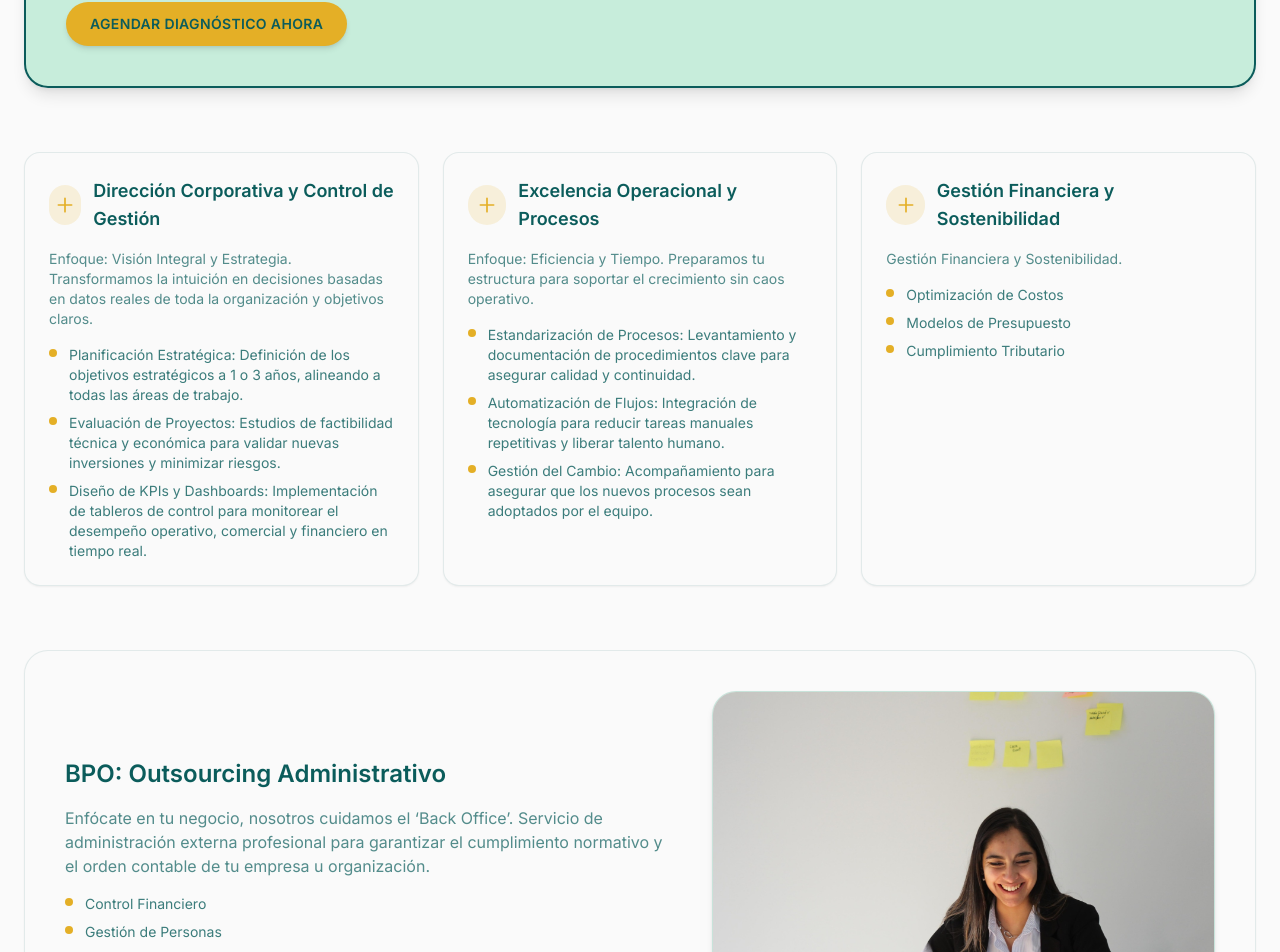
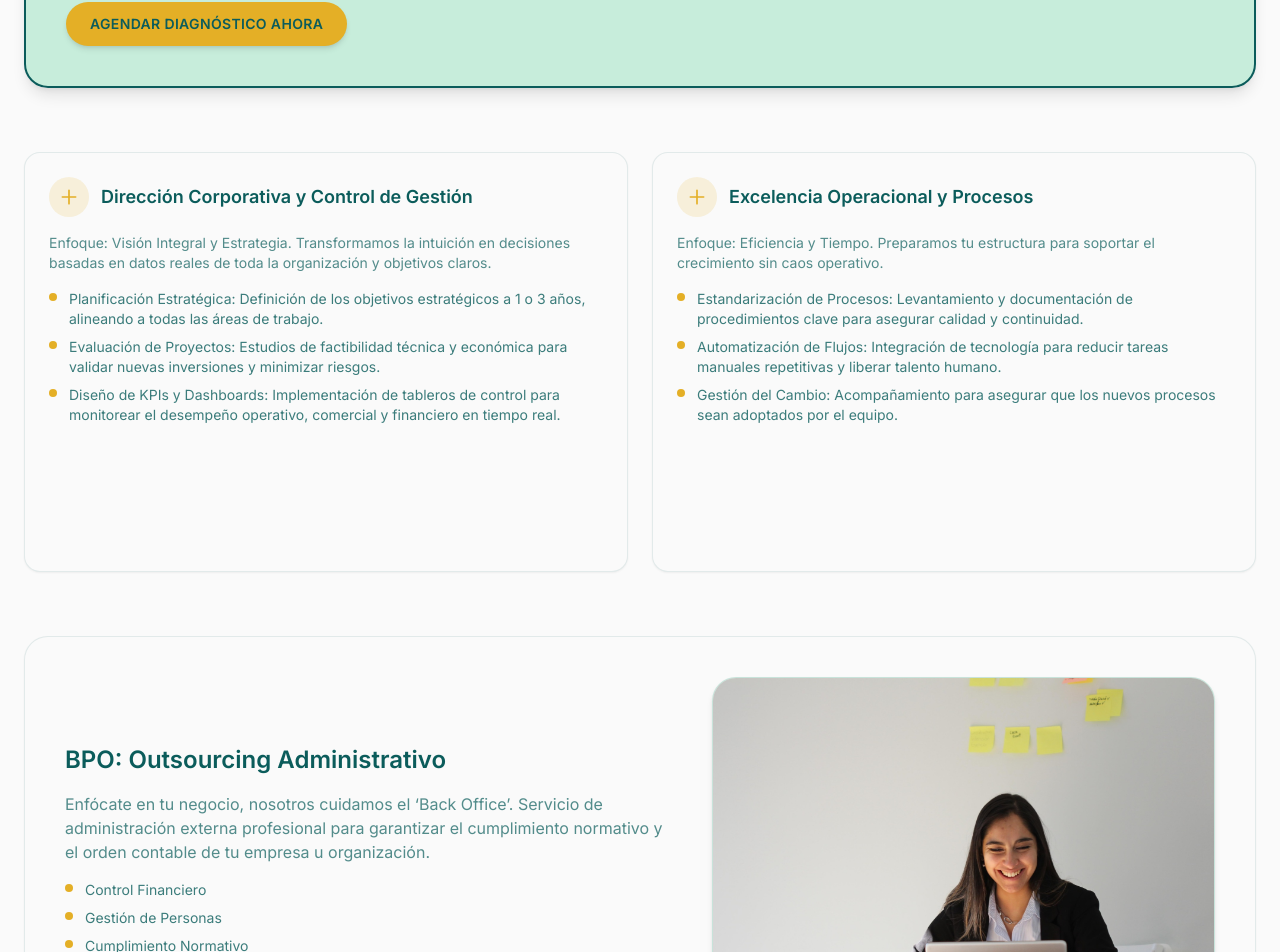
Before and after one commit to medinabenjamin/landing_page_test, a Next.js app: page / in a window 1280 px wide. Shown: the part 1185-2137 px from the top of the page. Built offline with nearby package versions, Linux system fonts and the light colour scheme.

Commit message:
Remove third services card and rebalance layout

```diff
--- a/src/components/ServicesSection.tsx
+++ b/src/components/ServicesSection.tsx
@@ -28,15 +28,6 @@ const corporatePillars = [
       "Estandarización de Procesos: Levantamiento y documentación de procedimientos clave para asegurar calidad y continuidad.",
       "Automatización de Flujos: Integración de tecnología para reducir tareas manuales repetitivas y liberar talento humano.",
       "Gestión del Cambio: Acompañamiento para asegurar que los nuevos procesos sean adoptados por el equipo."
-    ]
-  },
-  {
-    title: "Gestión Financiera y Sostenibilidad",
-    focus: "Gestión Financiera y Sostenibilidad.",
-    bullets: [
-      "Optimización de Costos",
-      "Modelos de Presupuesto",
-      "Cumplimiento Tributario"
     ]
   }
 ];
@@ -102,7 +93,7 @@ export default function ServicesSection() {
           </div>
         </Reveal>
 
-        <Stagger className="grid gap-6 md:grid-cols-3" sectionId="servicios">
+        <Stagger className="grid gap-6 md:grid-cols-2" sectionId="servicios">
           {corporatePillars.map((pillar) => (
             <StaggerItem key={pillar.title}>
               <div className="flex h-full min-h-[420px] flex-col gap-4 rounded-2xl border border-brand/10 bg-base p-6 shadow-sm transition duration-300 hover:shadow-md hover:border-b-4 hover:border-[#B3E9CF]">
```
